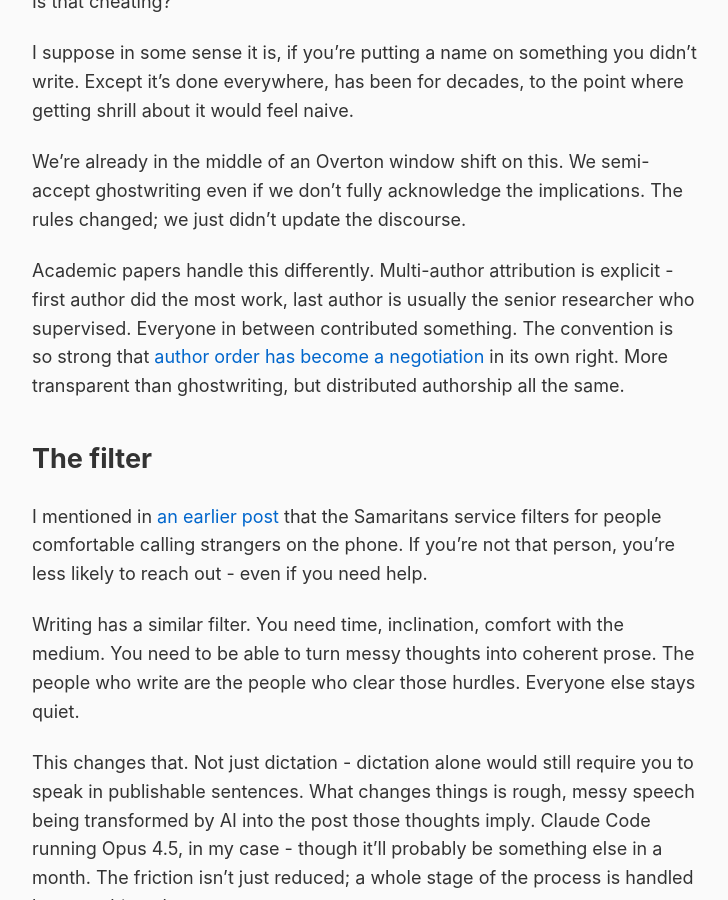
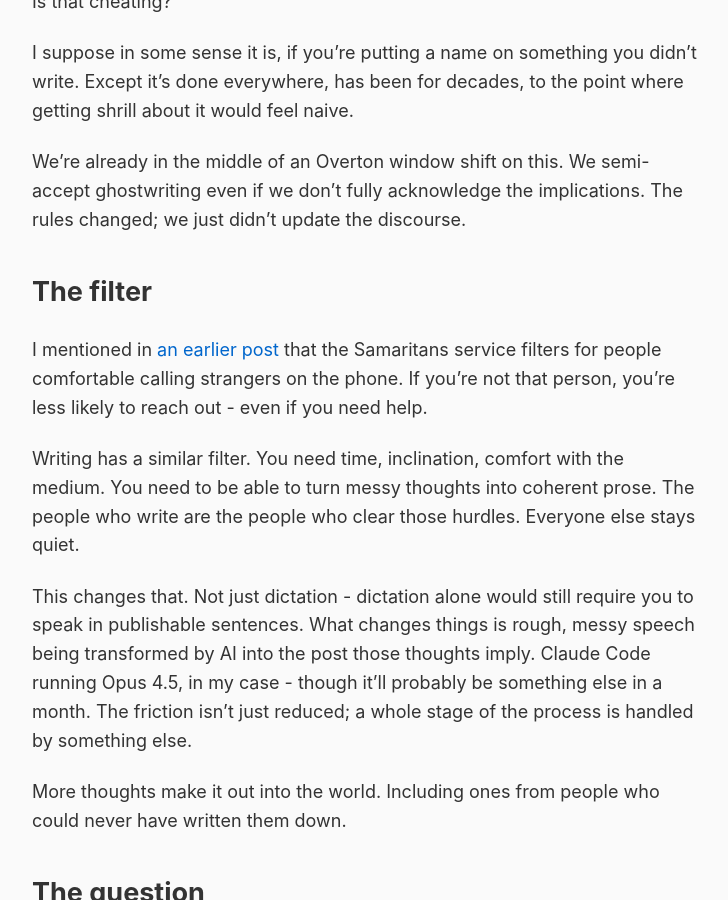
Before and after one commit to rob137/rob137.github.io, a Jekyll site: the page built from _posts/2026-01-03-is-it-cheating.md, in a window 1280 px wide and 900 px high, scrolled down 1953 px. Shown: the whole window, without its empty margins (275-1003 px from the left). Built offline with Jekyll 4.4.1, drawn with Linux system fonts in a browser that asks for light colours.

Commit message:
Remove academic attribution paragraph from Is It Cheating

```diff
--- a/_posts/2026-01-03-is-it-cheating.md
+++ b/_posts/2026-01-03-is-it-cheating.md
@@ -42,8 +42,6 @@ I suppose in some sense it is, if you're putting a name on something you didn't
 
 We're already in the middle of an Overton window shift on this. We semi-accept ghostwriting even if we don't fully acknowledge the implications. The rules changed; we just didn't update the discourse.
 
-Academic papers handle this differently. Multi-author attribution is explicit - first author did the most work, last author is usually the senior researcher who supervised. Everyone in between contributed something. The convention is so strong that [author order has become a negotiation](https://www.nature.com/articles/d41586-018-06767-6) in its own right. More transparent than ghostwriting, but distributed authorship all the same.
-
 ## The filter
 
 I mentioned in [an earlier post](/2026/01/02/last-bastion/) that the Samaritans service filters for people comfortable calling strangers on the phone. If you're not that person, you're less likely to reach out - even if you need help.
```
